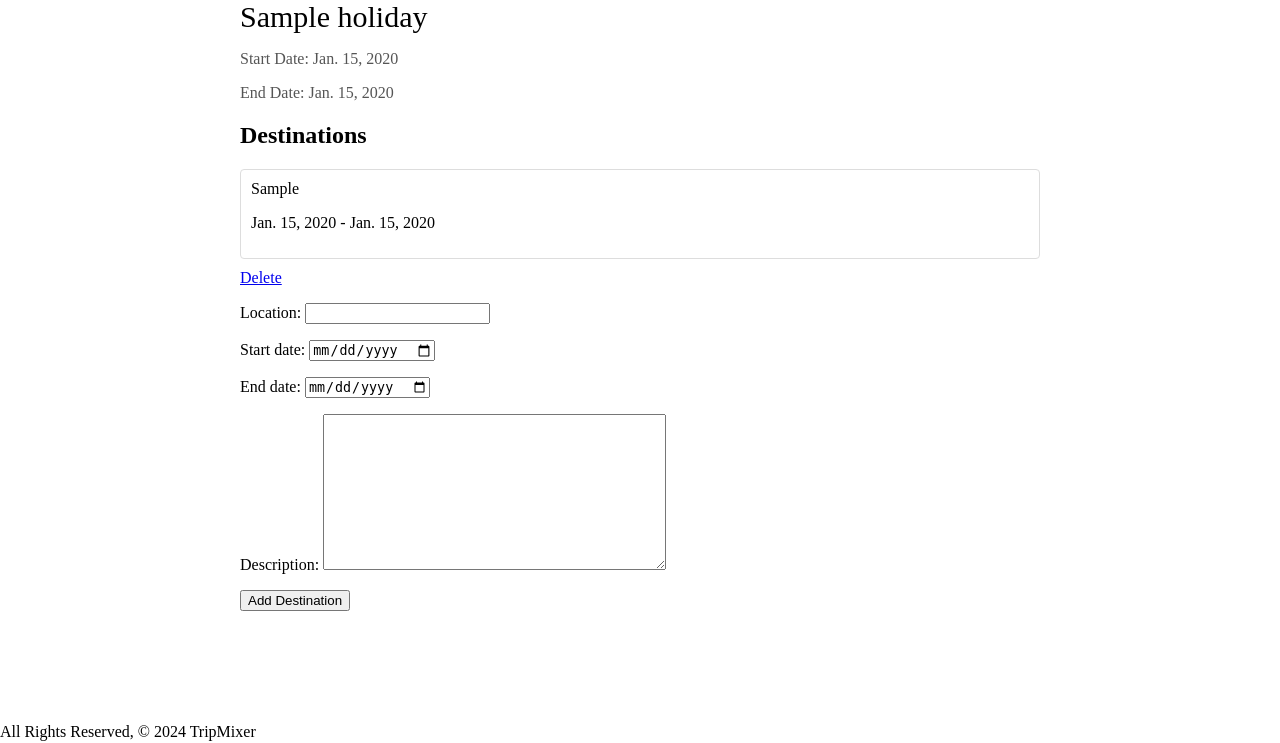
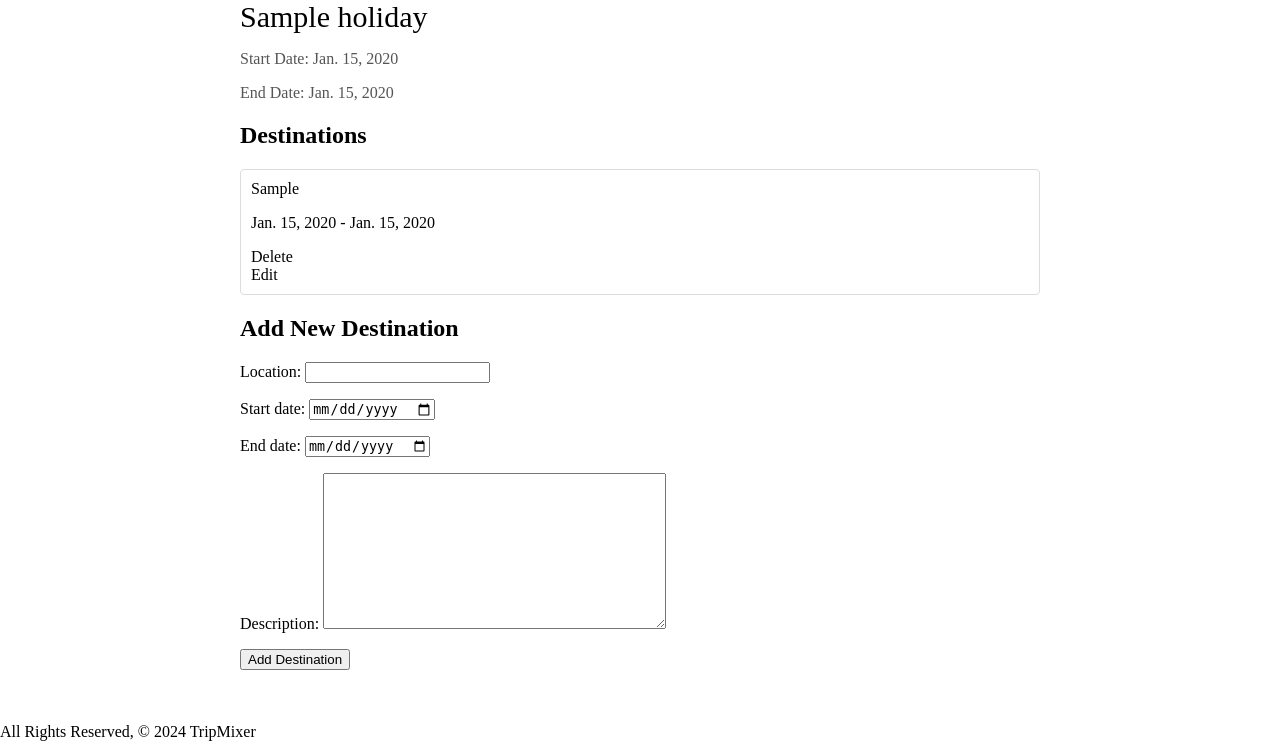
Before and after one commit to dominicspinks/tripmixer, a Django app: page /holidays/1/ in a window 1280 px wide. Shown: the part 57-800 px from the top of the page. Run offline with Django 5.2, Linux system fonts and the light colour scheme; a user stored in the database is signed in; tables that the repository leaves empty hold one stand-in row (values such as "Sample post").

Commit message:
Add destination Update/Delete

```diff
--- a/planner/templates/base.html
+++ b/planner/templates/base.html
@@ -50,7 +50,7 @@
         }
 
         .page-footer {
-            position: absolute;
+
             bottom: 0;
             width: 100%;
             height: 20px;
--- a/planner/templates/planner/destination_confirm_delete.html
+++ b/planner/templates/planner/destination_confirm_delete.html
@@ -8,7 +8,7 @@
     {% csrf_token %}
     <input type="submit" value="Yes - Delete!" class="btn">
 
-    <a href="{% url 'holiday-detail' holiday.id %}">Cancel</a>
+    <a href="{% url 'holiday-detail' destination.holiday.id %}">Cancel</a>
 
 </form>
 
--- a/planner/templates/planner/holidays_detail.html
+++ b/planner/templates/planner/holidays_detail.html
@@ -25,14 +25,25 @@
                 <p> {{ destination.start_date|date:"N j, Y" }} - {{ destination.end_date|date:"N j, Y" }}
                     </span></p>
             </a>
+            <div>
+                <div>
+                    <a
+                        href="{% url 'destination-delete' holiday_id=destination.holiday.id pk=destination.id %}">Delete</a>
+                </div>
+                <div>
+                    <a href="{% url 'destination-update' holiday_id=destination.holiday.id pk=destination.id  %}">
+                        Edit</a>
+                </div>
+            </div>
         </div>
 
-        <a href="{% url 'destination-delete' holiday_id=destination.holiday.id pk=destination.id %}">Delete</a>
+
         {% endfor %}
     </div>
     {% endif %}
 
     <div>
+        <h2>Add New Destination</h2>
         <form action="{% url 'add_destination' holiday.id %}" method="POST">
             {% csrf_token %}
             {{ destination_form.as_p }}
--- a/planner/urls.py
+++ b/planner/urls.py
@@ -11,7 +11,7 @@ urlpatterns = [
     path('holidays/<int:pk>/', views.holidays_detail, name='holiday-detail'),
     path('holidays/<int:holiday_id>/add_destination/',views.add_destination,name='add_destination'),
     path('holidays/<int:holiday_id>/destinations/<int:pk>/delete/', views.destination_delete.as_view(), name='destination-delete'),
-    # path('destinations/<int:destination_id>/update/', views.destination_update, name='destination-update'),
+    path('holidays/<int:holiday_id>/destinations/<int:pk>/update/', views.destination_update.as_view(), name='destination-update'),
     path('holidays/<int:holiday_id>/destinations/<int:destination_id>/', views.destinations_detail, name='destinations-detail'),
     path('destinations/<int:destination_id>/itinerary/<int:itinerary_id>/', views.itinerary_detail, name='itinerary-detail'),
     path('accounts/signup/', views.signup, name='signup'),
--- a/planner/views.py
+++ b/planner/views.py
@@ -7,6 +7,7 @@ from django.contrib.auth.decorators import login_required
 from django.contrib.auth.mixins import LoginRequiredMixin
 from django.contrib.auth.forms import UserCreationForm
 from django.urls import reverse_lazy
+
 
 # Create your views here.
 def home(request):
@@ -39,15 +40,20 @@ def holidays_detail(request, pk):
     destination_form = DestinationForm()
     return render(request, 'planner/holidays_detail.html', { 'holiday': holiday,'destination_form': destination_form })
 
-# class DestinationUpdate(UpdateView):
-#   model = Destination
-#   fields = '__all__'
+class destination_update(UpdateView):
+  model = Destination
+  fields = '__all__'
+
+  def get_success_url(self):
+        holiday_id = self.object.holiday.id
+        return reverse_lazy('holiday-detail', kwargs={'pk': holiday_id})
+
 
 class destination_delete(DeleteView):
     model = Destination
 
     def get_success_url(self):
-        holiday_id = self.kwargs['holiday_id']
+        holiday_id = self.object.holiday.id
         return reverse_lazy('holiday-detail', kwargs={'pk': holiday_id})
 
 @login_required
```
Also changed, not shown: planner/templates/planner/destination_form.html (added, +16 -0 lines).
